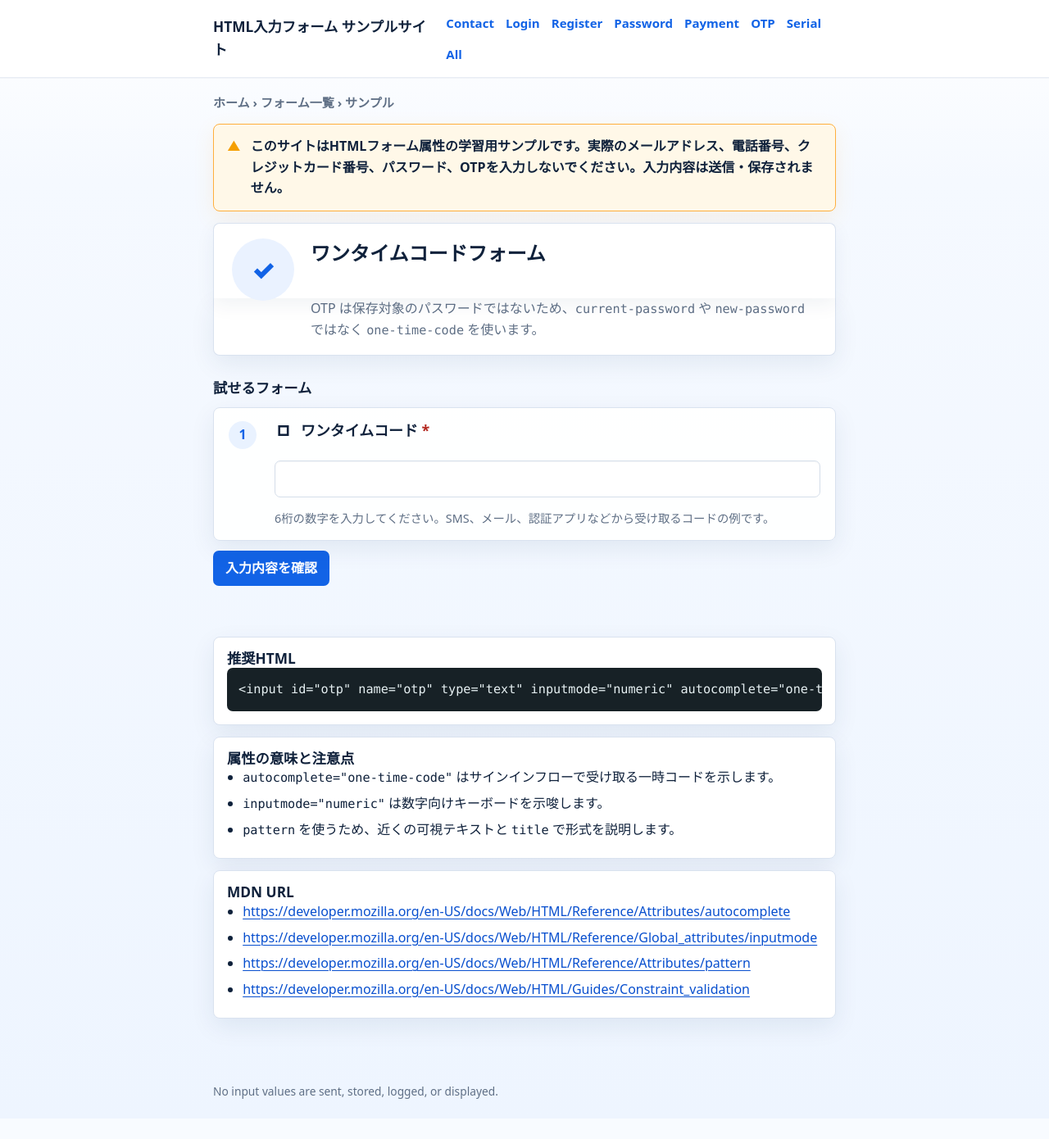
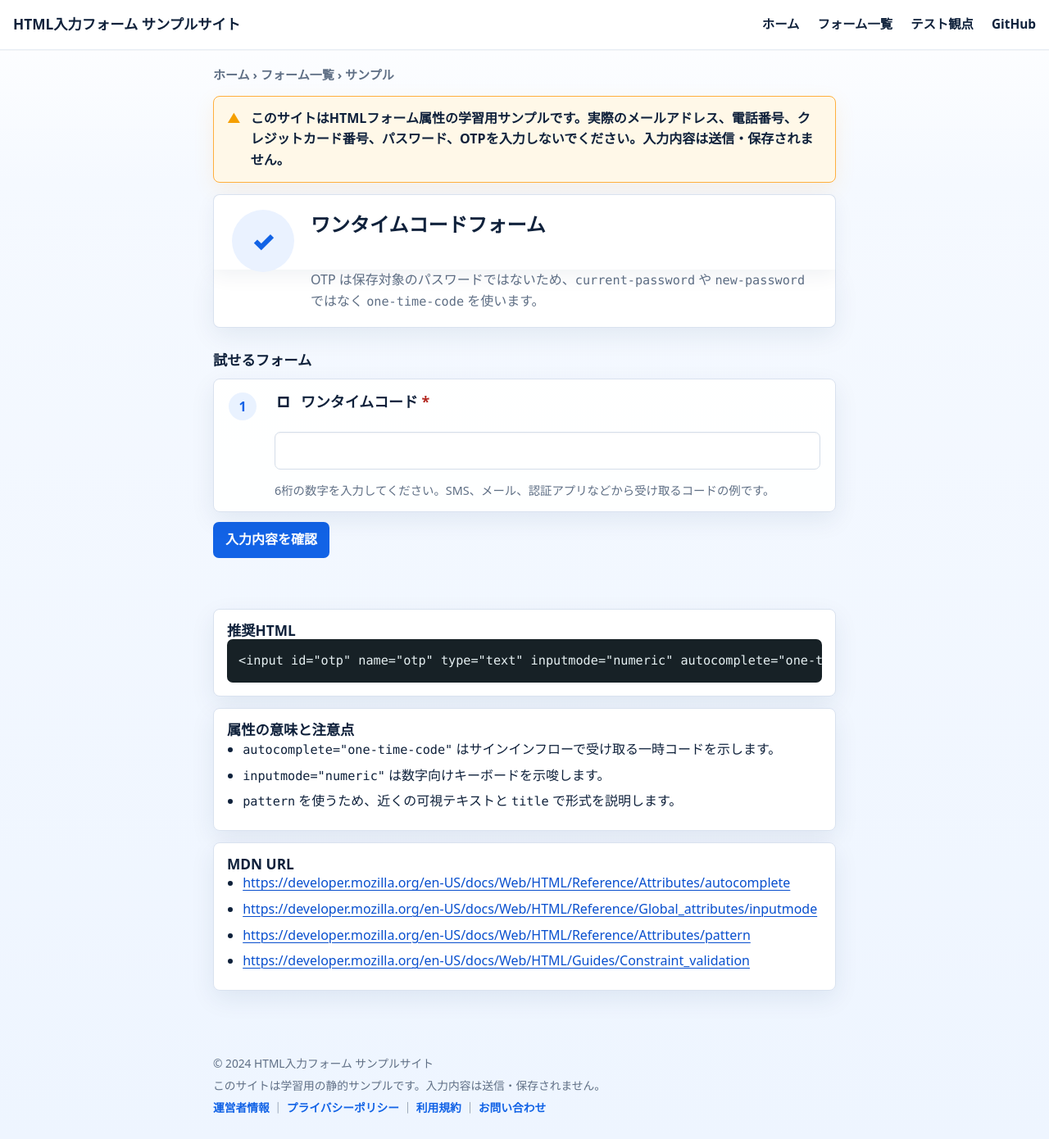
Before and after one commit to 6uclz1/html-form-autocomplete-samples, a website: page forms/otp.html in a window 1280 px wide. Shown: the whole page at 82% size. Before the commit the page ends 1365 px from the top, so only its background shows below. Drawn offline with Linux system fonts and the light colour scheme.

Commit message:
Unify header footer and fix home sample grid

```diff
--- a/assets/styles.css
+++ b/assets/styles.css
@@ -1283,3 +1283,120 @@ th {
     grid-template-columns: 1fr;
   }
 }
+
+.unified-header {
+  position: sticky;
+  top: 0;
+  z-index: 20;
+  border-bottom: 1px solid #e8edf5;
+  background: rgba(255, 255, 255, 0.96);
+  box-shadow: 0 1px 0 rgba(15, 33, 59, 0.04);
+  backdrop-filter: blur(10px);
+}
+
+.unified-header .header-inner {
+  width: min(1360px, calc(100% - 32px));
+  max-width: none;
+  padding: 16px 0;
+}
+
+.unified-header .brand {
+  color: var(--ink);
+  font-size: 1.08rem;
+  font-weight: 850;
+}
+
+.unified-header .site-nav {
+  display: flex;
+  gap: 22px;
+  margin: 0;
+  font-size: 0.96rem;
+  font-weight: 850;
+}
+
+.unified-header .site-nav a {
+  color: var(--ink);
+  text-decoration: none;
+}
+
+.unified-header .site-nav a:hover,
+.unified-header .site-nav .active {
+  color: var(--accent);
+}
+
+.unified-footer {
+  border-top: 1px solid #e8edf5;
+  background: rgba(255, 255, 255, 0.72);
+  color: var(--muted);
+  font-size: 0.86rem;
+}
+
+.unified-footer p {
+  width: min(1360px, calc(100% - 32px));
+  max-width: none;
+  margin-bottom: 5px;
+}
+
+.unified-footer a {
+  color: var(--accent);
+  font-weight: 750;
+  text-decoration: none;
+}
+
+.home-layout .header-inner,
+.home-layout .page,
+.home-layout .page-footer p {
+  width: min(1360px, calc(100% - 32px));
+  max-width: none;
+}
+
+.home-card-grid {
+  grid-template-columns: repeat(4, minmax(300px, 1fr));
+}
+
+.home-link-card {
+  min-height: 96px;
+  padding: 16px;
+}
+
+.home-link-card span:nth-child(2) {
+  overflow-wrap: anywhere;
+}
+
+@media (max-width: 1260px) {
+  .home-card-grid {
+    grid-template-columns: repeat(2, minmax(0, 1fr));
+  }
+}
+
+@media (max-width: 760px) {
+  .unified-header .header-inner {
+    display: flex;
+    width: min(100% - 32px, 640px);
+    padding: 14px 0;
+  }
+
+  .unified-header .site-nav {
+    display: none;
+  }
+
+  .unified-header .header-inner::after {
+    content: "☰";
+    margin-left: auto;
+    color: var(--ink);
+    font-size: 1.8rem;
+    line-height: 1;
+  }
+
+  .unified-footer p {
+    width: min(100% - 32px, 640px);
+  }
+
+  .home-layout .page {
+    width: min(100% - 32px, 640px);
+  }
+
+  .home-card-grid {
+    grid-template-columns: 1fr;
+  }
+}
--- a/forms/otp.html
+++ b/forms/otp.html
@@ -8,18 +8,14 @@
     <script src="../assets/main.js" defer></script>
   </head>
   <body class="sample-layout">
-    <header class="site-header">
+    <header class="site-header unified-header">
       <div class="header-inner">
         <a class="brand" href="../index.html">HTML入力フォーム サンプルサイト</a>
-        <nav class="site-nav" aria-label="Sample pages">
-          <a href="contact.html">Contact</a>
-          <a href="account-login.html">Login</a>
-          <a href="account-register.html">Register</a>
-          <a href="password-change.html">Password</a>
-          <a href="payment.html">Payment</a>
-          <a href="otp.html">OTP</a>
-          <a href="serial-number.html">Serial</a>
-          <a href="all-in-one.html">All</a>
+        <nav class="site-nav" aria-label="Main navigation">
+          <a href="../index.html">ホーム</a>
+          <a href="all-in-one.html">フォーム一覧</a>
+          <a href="../docs/test-matrix.md">テスト観点</a>
+          <a href="https://github.com/6uclz1/html-form-autocomplete-samples">GitHub</a>
         </nav>
       </div>
     </header>
@@ -70,8 +66,10 @@
         </div>
       </section>
     </main>
-    <footer class="page-footer">
-      <p>No input values are sent, stored, logged, or displayed.</p>
+    <footer class="page-footer unified-footer">
+      <p>© 2024 HTML入力フォーム サンプルサイト</p>
+      <p>このサイトは学習用の静的サンプルです。入力内容は送信・保存されません。</p>
+      <p><a href="../index.html">運営者情報</a> ｜ <a href="../index.html">プライバシーポリシー</a> ｜ <a href="../index.html">利用規約</a> ｜ <a href="../index.html">お問い合わせ</a></p>
     </footer>
   </body>
 </html>
```
Also changed, not shown: forms/account-login.html (+10 -12 lines), forms/account-register.html (+10 -12 lines), forms/all-in-one.html (+7 -7 lines), forms/contact.html (+10 -12 lines), forms/password-change.html (+10 -12 lines), forms/payment.html (+10 -12 lines), forms/serial-number.html (+10 -12 lines), index.html (+3 -2 lines).
